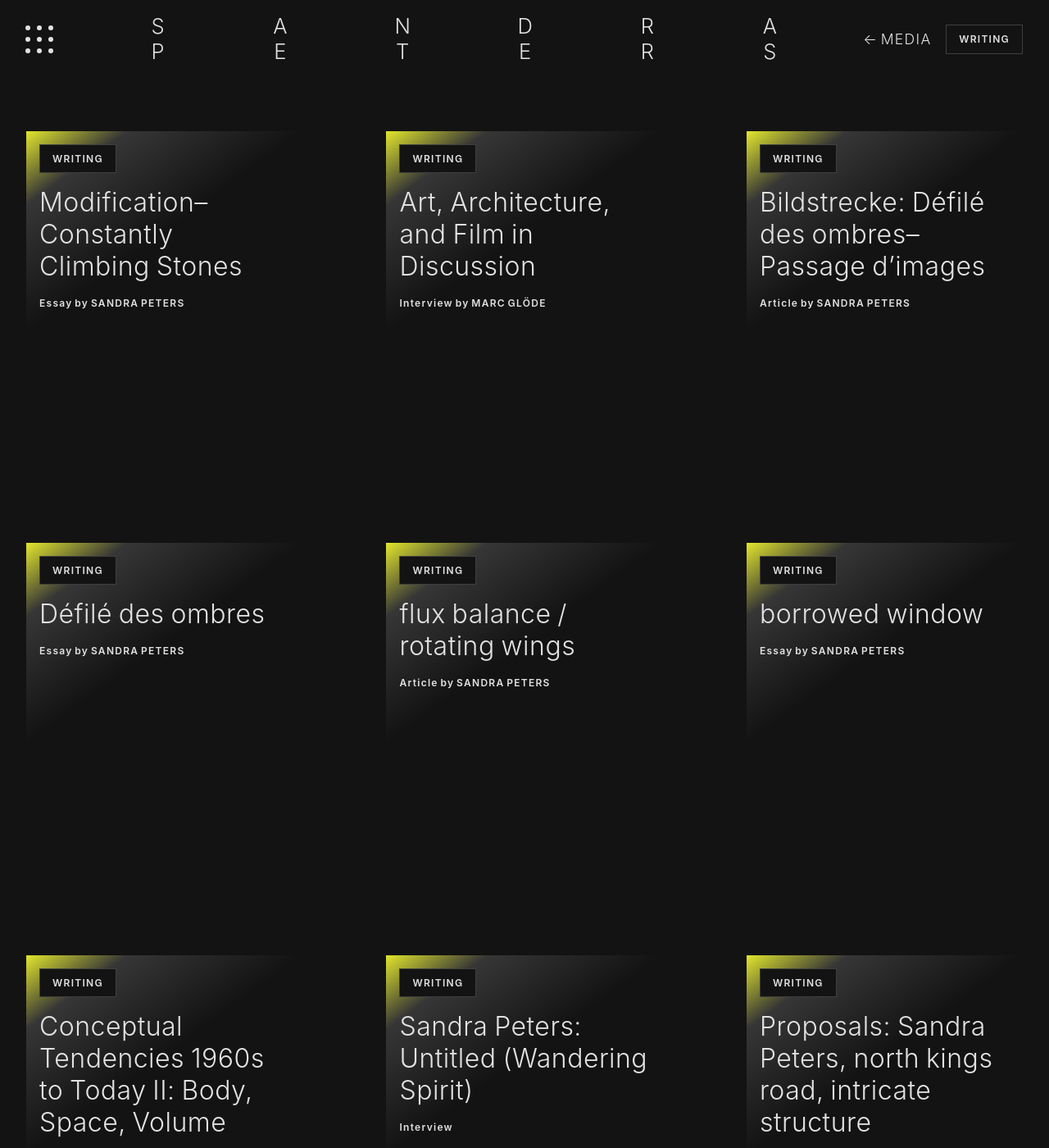
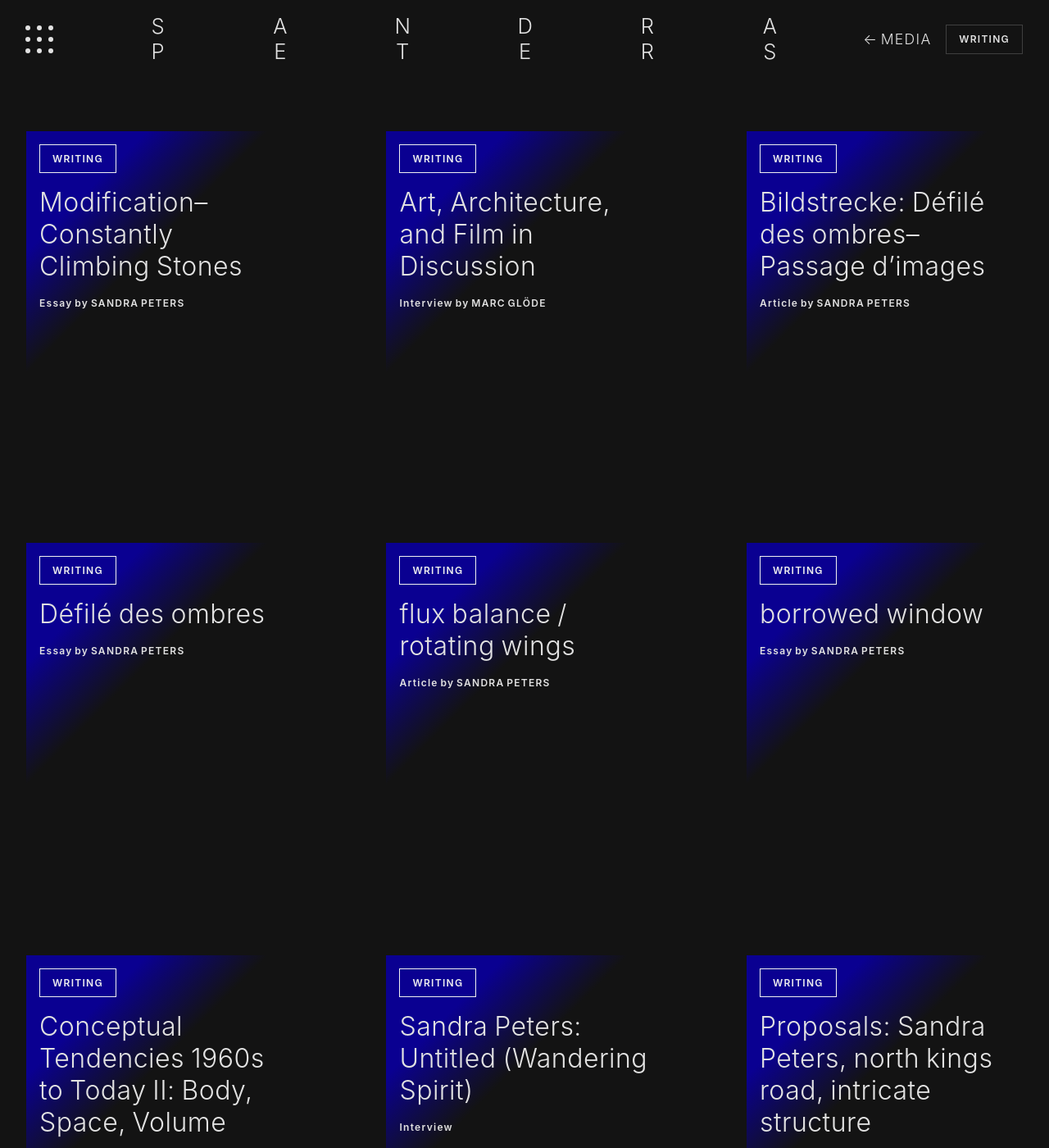
Before and after one commit to helloMikkie/sandra-peters, a Jekyll site: the page built from 02-media_writing.html, in a window 1280 px wide and 1400 px high. Shown: the whole window at 82% size. Built offline with Jekyll 4.4.1, drawn with Linux system fonts in a browser that asks for light colours; some web fonts are replaced.

Commit message:
writings color

```diff
--- a/_includes/media-item-writing.html
+++ b/_includes/media-item-writing.html
@@ -1,4 +1,4 @@
-<article class="item_writing">
+<article class="item_writing alternative-yellow">
 	<a href="02-media_writing.html" class="tag writing">Writing</a>
 	<h2><a href="{{ media.link }}">{{media.title}}</a></h2>
 	<p class="item-subline">{{media.type}}
--- a/_sass/atoms.scss
+++ b/_sass/atoms.scss
@@ -34,9 +34,9 @@
 }
 
 .writing{
-    background: var(--black);
-    // border: 1px solid var(--black);
-    color: var(--white);
+    // background: var(--black);
+    border: 1px solid var(--extra-white);
+    color: var(--extra-white);
 }
 // Exhibiion: upcoming
 .upcoming-badge{
--- a/_sass/items.scss
+++ b/_sass/items.scss
@@ -125,10 +125,10 @@
 
 /*  Writing  */
 
+
 .item_writing {
 	padding: 1rem;
 	// background-image: linear-gradient(144deg, #3F3F3F 0%, #363636 14%, #131313 38%);
-	background-image: linear-gradient(144deg, rgb(226, 230, 44) 0%, #363636 14%, #131313 38%);
 	max-width: 100%;
 	max-height: 100%;
 	display: flex;
@@ -155,6 +155,21 @@
 
 	}
 }
+
+// orange: #c47500
+// violet: #5200af
+// blau: #0a0091
+// blau dunkel: #011f58
+
+// Parameter: 	background-image: linear-gradient(135deg, #0a0091  0%, #0a0091  15%, #131313 30%);
+
+.alternative-yellow{
+	// background-image: linear-gradient(135deg, #17a0b8 0%, #17a0b8 20%, transparent 20%);
+	background-image: linear-gradient(135deg, #0a0091  0%, #0a0091  20%, #131313 40%);
+
+}
+
+
 
 /*  Video  */
 
```
